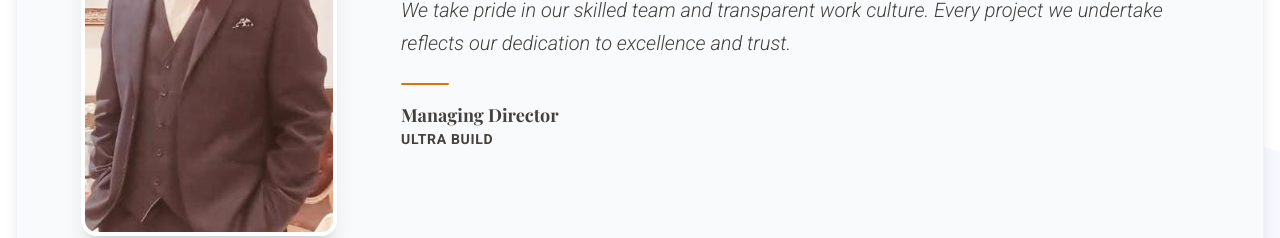
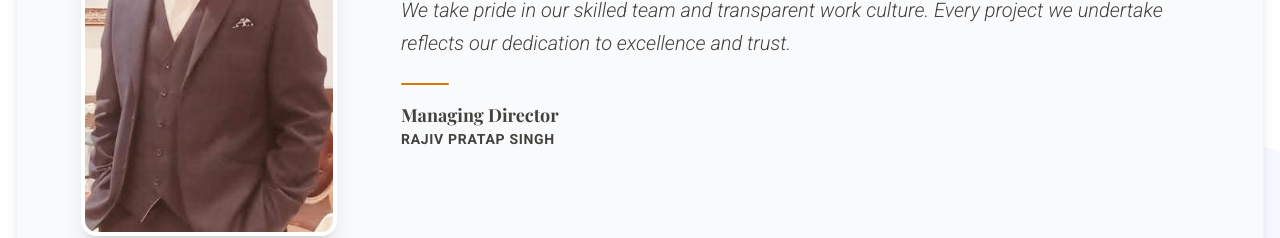
Before and after one commit to durgeshgawm/ultrabuild, a Next.js app: page / in a window 1280 px wide. Shown: the part 1640-1878 px from the top of the page. Built offline with nearby package versions, Linux system fonts and the light colour scheme; a web font is replaced by a local one.

Commit message:
Initial commit

```diff
--- a/src/components/ManagingDirector.tsx
+++ b/src/components/ManagingDirector.tsx
@@ -58,7 +58,7 @@ const ManagingDirector = () => {
                                 Managing Director
                             </p>
                             <p className="text-accent font-semibold text-sm uppercase tracking-wider">
-                                Ultra Build
+                                Rajiv Pratap Singh
                             </p>
                         </div>
                     </div>
```
